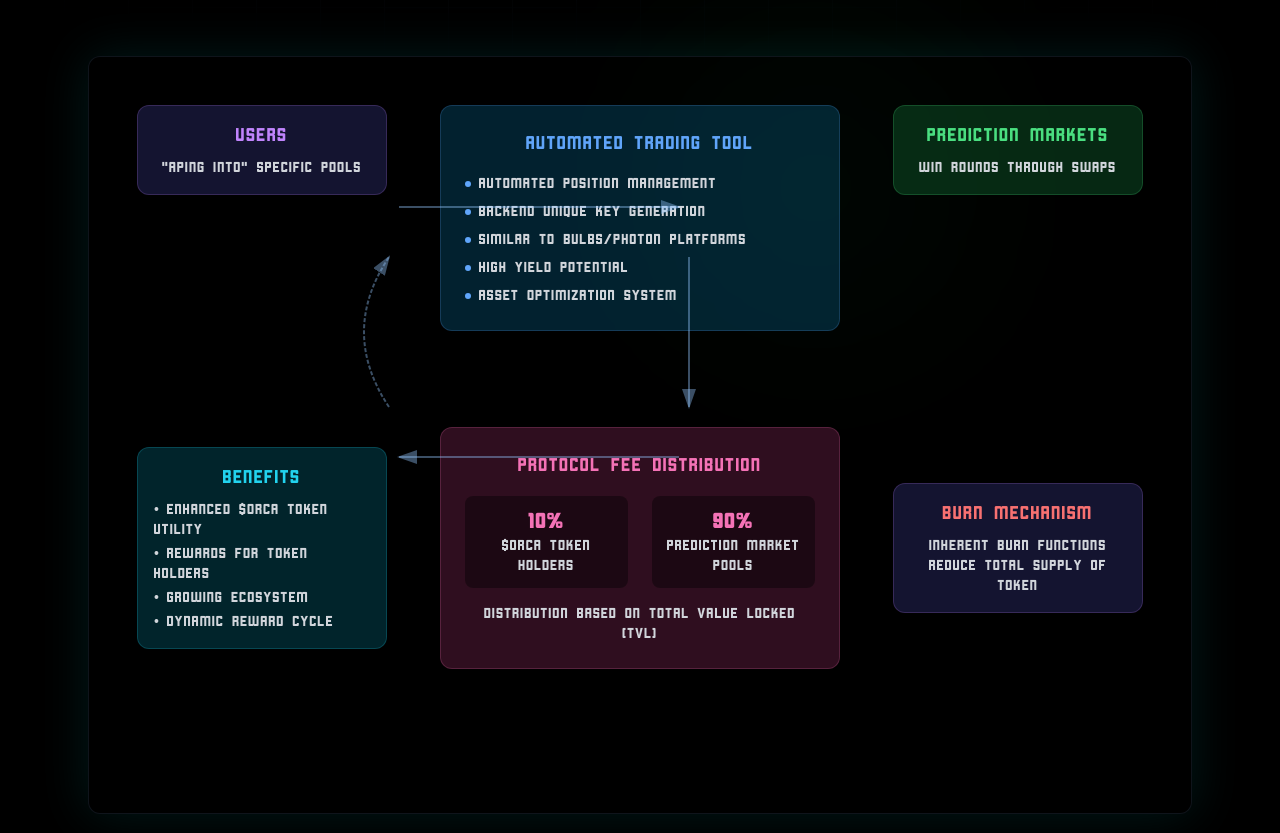
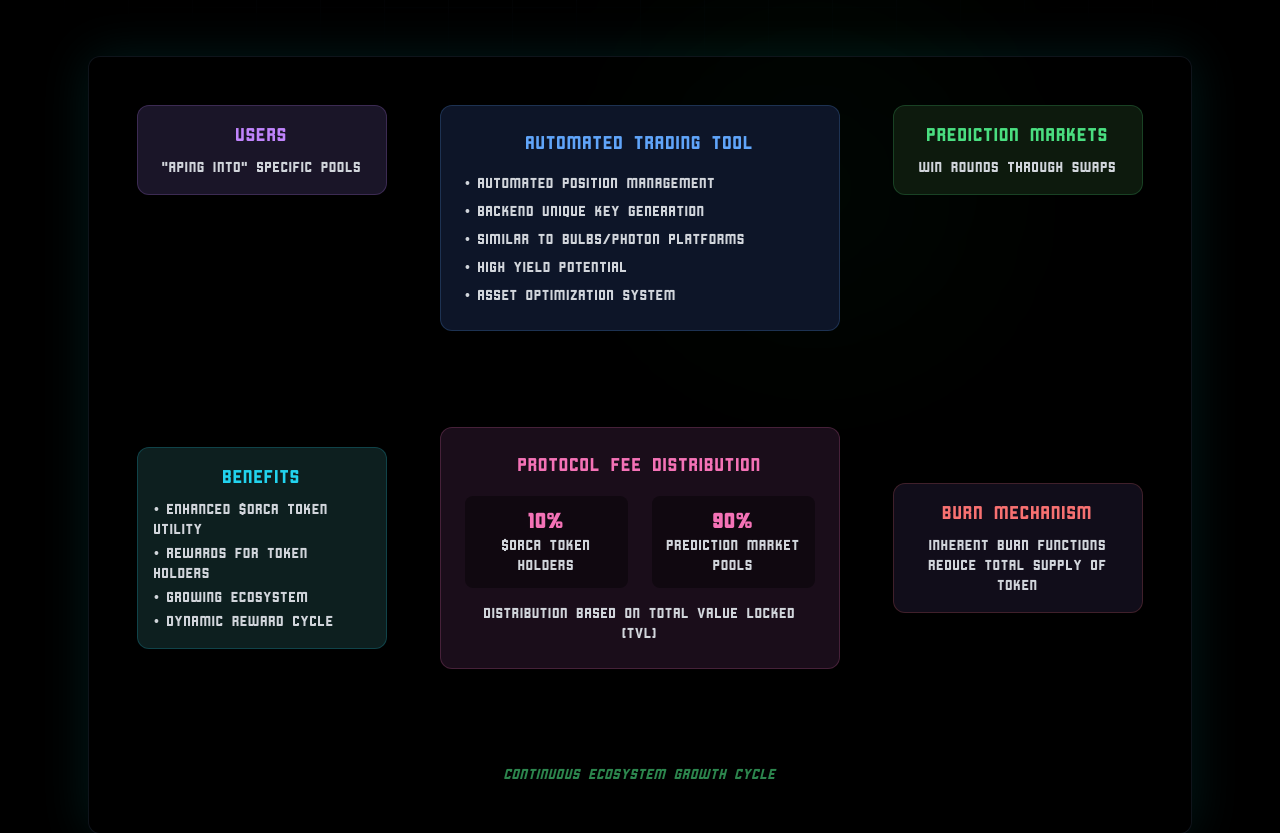
Before and after one commit to OrcaMonsta/orcamonsta1, a Next.js app: page /how-it-works in a window 1280 px wide. Shown: the part 468-1301 px from the top of the page. Built offline with nearby package versions, Linux system fonts and the light colour scheme.

Commit message:
Remove arrow SVGs from ecosystem visualization for cleaner layout

```diff
--- a/app/how-it-works/page.tsx
+++ b/app/how-it-works/page.tsx
@@ -124,13 +124,13 @@ export default function HowItWorks() {
                 initial={{ opacity: 0, x: -20 }}
                 animate={{ opacity: 1, x: 0 }}
                 transition={{ duration: 0.6 }}
-                className="w-[250px] p-4 bg-[#6366f1]/20 rounded-xl border border-purple-400/20"
+                className="w-[250px] p-4 bg-[#1a1528] rounded-xl border border-purple-400/20"
               >
                 <h3 className={`${cornerstone.className} text-lg text-center text-purple-400 mb-2`}>
-                  Users
+                  USERS
                 </h3>
                 <div className="text-center text-gray-300 text-sm">
-                  "Aping into" specific pools
+                  "APING INTO" SPECIFIC POOLS
                 </div>
               </motion.div>
 
@@ -139,32 +139,17 @@ export default function HowItWorks() {
                 initial={{ opacity: 0, y: -20 }}
                 animate={{ opacity: 1, y: 0 }}
                 transition={{ duration: 0.6 }}
-                className="w-[400px] p-6 bg-[#0ea5e9]/20 rounded-xl border border-blue-400/20"
+                className="w-[400px] p-6 bg-[#0d1528] rounded-xl border border-blue-400/20"
               >
                 <h3 className={`${cornerstone.className} text-lg text-center text-blue-400 mb-4`}>
-                  Automated Trading Tool
+                  AUTOMATED TRADING TOOL
                 </h3>
                 <ul className="space-y-2 text-gray-300 text-sm">
-                  <li className="flex items-center gap-2">
-                    <span className="w-1.5 h-1.5 bg-blue-400 rounded-full"></span>
-                    Automated position management
-                  </li>
-                  <li className="flex items-center gap-2">
-                    <span className="w-1.5 h-1.5 bg-blue-400 rounded-full"></span>
-                    Backend unique key generation
-                  </li>
-                  <li className="flex items-center gap-2">
-                    <span className="w-1.5 h-1.5 bg-blue-400 rounded-full"></span>
-                    Similar to Bulbs/Photon platforms
-                  </li>
-                  <li className="flex items-center gap-2">
-                    <span className="w-1.5 h-1.5 bg-blue-400 rounded-full"></span>
-                    High yield potential
-                  </li>
-                  <li className="flex items-center gap-2">
-                    <span className="w-1.5 h-1.5 bg-blue-400 rounded-full"></span>
-                    Asset optimization system
-                  </li>
+                  <li>• AUTOMATED POSITION MANAGEMENT</li>
+                  <li>• BACKEND UNIQUE KEY GENERATION</li>
+                  <li>• SIMILAR TO BULBS/PHOTON PLATFORMS</li>
+                  <li>• HIGH YIELD POTENTIAL</li>
+                  <li>• ASSET OPTIMIZATION SYSTEM</li>
                 </ul>
               </motion.div>
 
@@ -173,13 +158,13 @@ export default function HowItWorks() {
                 initial={{ opacity: 0, x: 20 }}
                 animate={{ opacity: 1, x: 0 }}
                 transition={{ duration: 0.6 }}
-                className="w-[250px] p-4 bg-[#22c55e]/20 rounded-xl border border-green-400/20"
+                className="w-[250px] p-4 bg-[#0d1a0d] rounded-xl border border-green-400/20"
               >
                 <h3 className={`${cornerstone.className} text-lg text-center text-green-400 mb-2`}>
-                  Prediction Markets
+                  PREDICTION MARKETS
                 </h3>
                 <div className="text-center text-gray-300 text-sm">
-                  Win rounds through swaps
+                  WIN ROUNDS THROUGH SWAPS
                 </div>
               </motion.div>
             </div>
@@ -191,16 +176,16 @@ export default function HowItWorks() {
                 initial={{ opacity: 0, x: -20 }}
                 animate={{ opacity: 1, x: 0 }}
                 transition={{ duration: 0.6 }}
-                className="w-[250px] p-4 bg-[#06b6d4]/20 rounded-xl border border-cyan-400/20"
+                className="w-[250px] p-4 bg-[#0d1f1f] rounded-xl border border-cyan-400/20"
               >
                 <h3 className={`${cornerstone.className} text-lg text-center text-cyan-400 mb-2`}>
-                  Benefits
+                  BENEFITS
                 </h3>
                 <ul className="space-y-1 text-gray-300 text-sm">
-                  <li>• Enhanced $ORCA token utility</li>
-                  <li>• Rewards for token holders</li>
-                  <li>• Growing ecosystem</li>
-                  <li>• Dynamic reward cycle</li>
+                  <li>• ENHANCED $ORCA TOKEN UTILITY</li>
+                  <li>• REWARDS FOR TOKEN HOLDERS</li>
+                  <li>• GROWING ECOSYSTEM</li>
+                  <li>• DYNAMIC REWARD CYCLE</li>
                 </ul>
               </motion.div>
 
@@ -209,23 +194,23 @@ export default function HowItWorks() {
                 initial={{ opacity: 0 }}
                 animate={{ opacity: 1 }}
                 transition={{ duration: 0.6 }}
-                className="w-[400px] p-6 bg-[#ec4899]/20 rounded-xl border border-pink-400/20"
+                className="w-[400px] p-6 bg-[#1a0d1a] rounded-xl border border-pink-400/20"
               >
                 <h3 className={`${cornerstone.className} text-lg text-center text-pink-400 mb-4`}>
-                  Protocol Fee Distribution
+                  PROTOCOL FEE DISTRIBUTION
                 </h3>
                 <div className="grid grid-cols-2 gap-6 mb-4">
                   <div className="text-center p-3 bg-black/40 rounded-lg">
                     <div className="text-xl font-bold text-pink-400">10%</div>
-                    <div className="text-sm text-gray-300">$ORCA Token Holders</div>
+                    <div className="text-sm text-gray-300">$ORCA TOKEN HOLDERS</div>
                   </div>
                   <div className="text-center p-3 bg-black/40 rounded-lg">
                     <div className="text-xl font-bold text-pink-400">90%</div>
-                    <div className="text-sm text-gray-300">Prediction Market Pools</div>
+                    <div className="text-sm text-gray-300">PREDICTION MARKET POOLS</div>
                   </div>
                 </div>
                 <div className="text-center text-sm text-gray-300">
-                  Distribution based on Total Value Locked (TVL)
+                  DISTRIBUTION BASED ON TOTAL VALUE LOCKED (TVL)
                 </div>
               </motion.div>
 
@@ -234,38 +219,21 @@ export default function HowItWorks() {
                 initial={{ opacity: 0, x: 20 }}
                 animate={{ opacity: 1, x: 0 }}
                 transition={{ duration: 0.6 }}
-                className="w-[250px] p-4 bg-[#6366f1]/20 rounded-xl border border-purple-400/20"
+                className="w-[250px] p-4 bg-[#110d1a] rounded-xl border border-red-400/20"
               >
                 <h3 className={`${cornerstone.className} text-lg text-center text-red-400 mb-2`}>
-                  Burn Mechanism
+                  BURN MECHANISM
                 </h3>
                 <div className="text-center text-gray-300 text-sm">
-                  Inherent burn functions reduce total supply of token
+                  INHERENT BURN FUNCTIONS REDUCE TOTAL SUPPLY OF TOKEN
                 </div>
               </motion.div>
             </div>
 
-            {/* Flow Arrows */}
-            <svg className="absolute inset-0 w-full h-full pointer-events-none">
-              <defs>
-                <marker id="arrowhead" markerWidth="10" markerHeight="7" refX="9" refY="3.5" orient="auto">
-                  <polygon points="0 0, 10 3.5, 0 7" fill="rgba(147, 197, 253, 0.4)" />
-                </marker>
-              </defs>
-              <motion.g
-                initial={{ opacity: 0 }}
-                animate={{ opacity: 1 }}
-                transition={{ duration: 0.8, delay: 0.5 }}
-              >
-                {/* Horizontal Arrows */}
-                <path d="M310 150 H590" stroke="rgba(147, 197, 253, 0.4)" strokeWidth="2" markerEnd="url(#arrowhead)" />
-                <path d="M590 400 H310" stroke="rgba(147, 197, 253, 0.4)" strokeWidth="2" markerEnd="url(#arrowhead)" />
-
-                {/* Vertical and Diagonal Arrows */}
-                <path d="M600 200 L600 350" stroke="rgba(147, 197, 253, 0.4)" strokeWidth="2" markerEnd="url(#arrowhead)" />
-                <path d="M300 350 Q250 275 300 200" stroke="rgba(147, 197, 253, 0.4)" strokeWidth="2" strokeDasharray="4 2" markerEnd="url(#arrowhead)" />
-              </motion.g>
-            </svg>
+            {/* Bottom Text */}
+            <div className="text-center text-green-400/60 text-sm italic mt-8">
+              Continuous Ecosystem Growth Cycle
+            </div>
           </div>
         </div>
 
```
